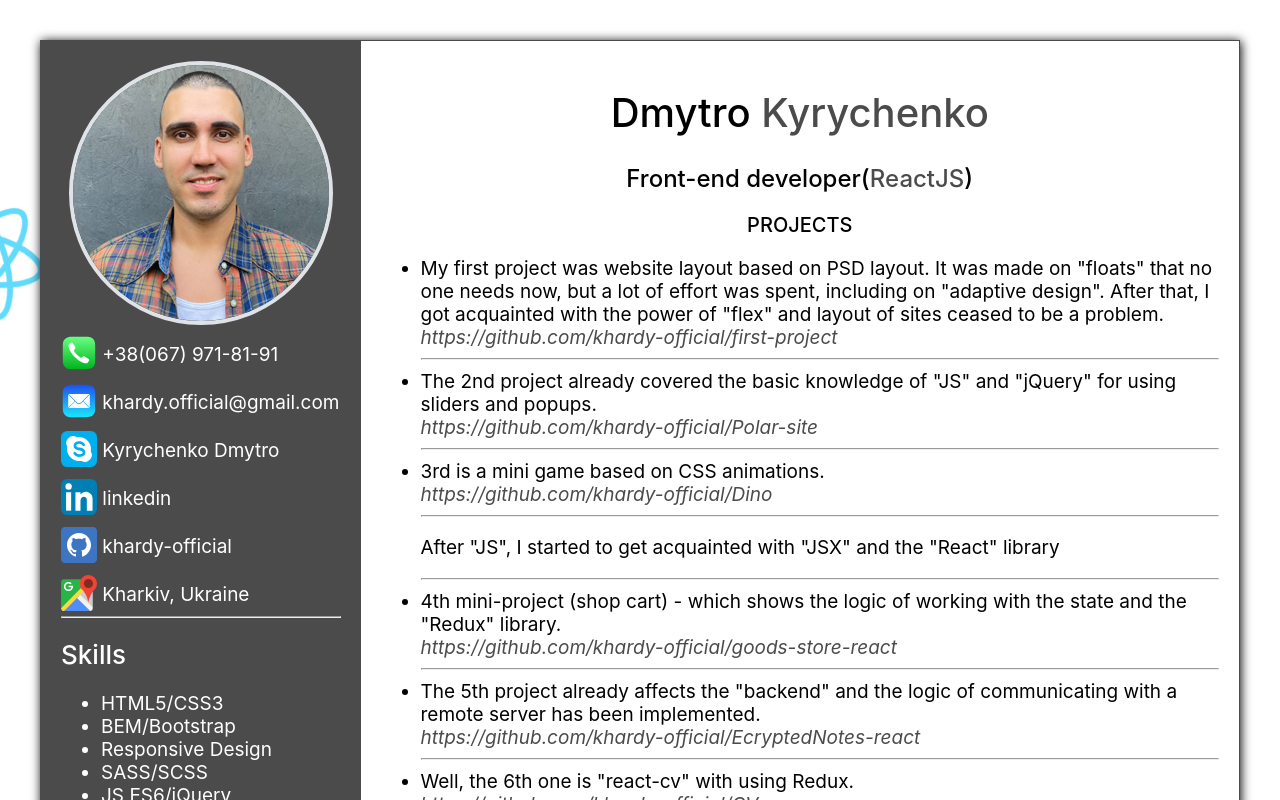
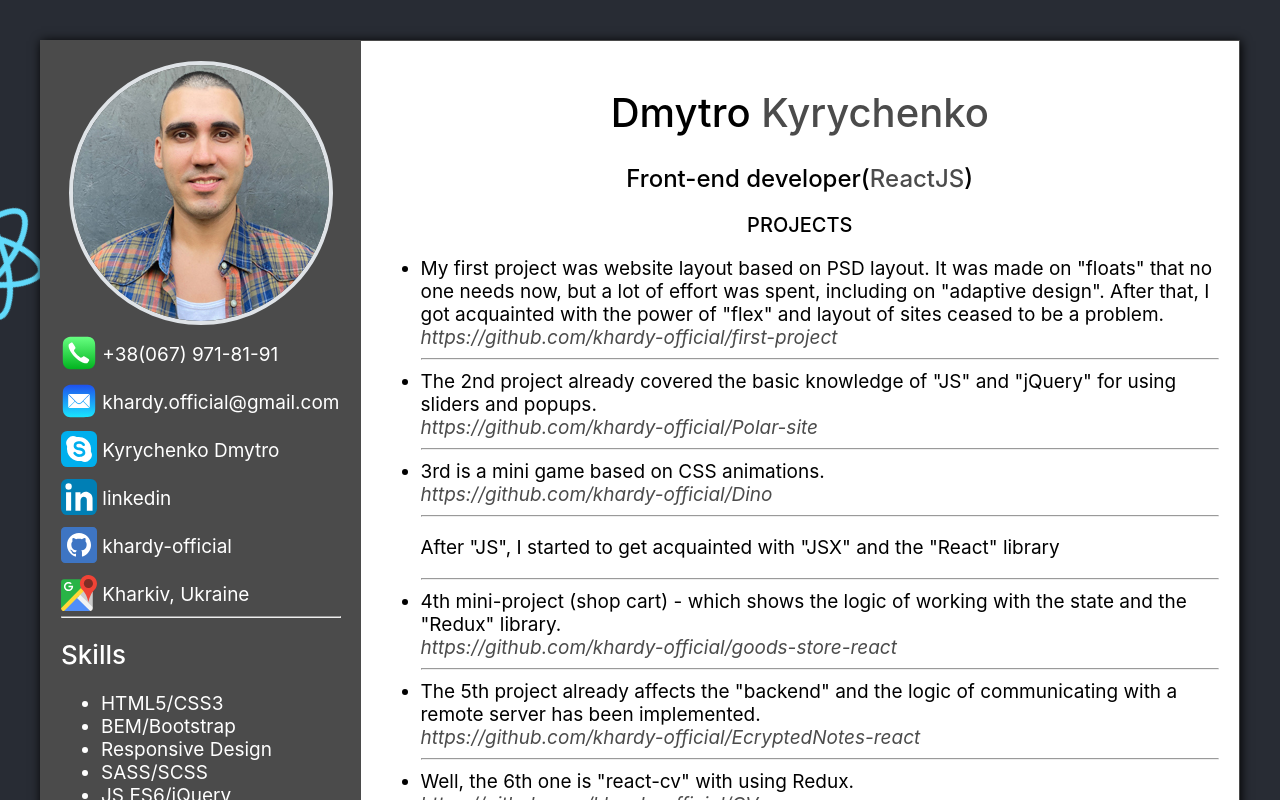
Before and after one commit to KyrychenkoDmytro/my-cv-react, a React (Create React App) app: page / in a window 1280 px wide. Shown: the top 800 px of the page. Built offline with nearby package versions, Linux system fonts and the light colour scheme.

Commit message:
add bgc, delete homepage

```diff
--- a/package.json
+++ b/package.json
@@ -2,7 +2,7 @@
   "name": "cv-react",
   "version": "0.1.0",
   "private": true,
-  "homepage": "https://khardy-official.github.io/CV/",
+
   "dependencies": {
     "@reduxjs/toolkit": "^1.8.3",
     "@testing-library/jest-dom": "^5.16.4",
--- a/src/index.css
+++ b/src/index.css
@@ -9,6 +9,7 @@ html {
 
 body {
   padding: 40px;
+  background-color: #282c34;
   margin: 0;
   font-family: -apple-system, BlinkMacSystemFont, 'Segoe UI', 'Roboto', 'Oxygen',
     'Ubuntu', 'Cantarell', 'Fira Sans', 'Droid Sans', 'Helvetica Neue',
```
